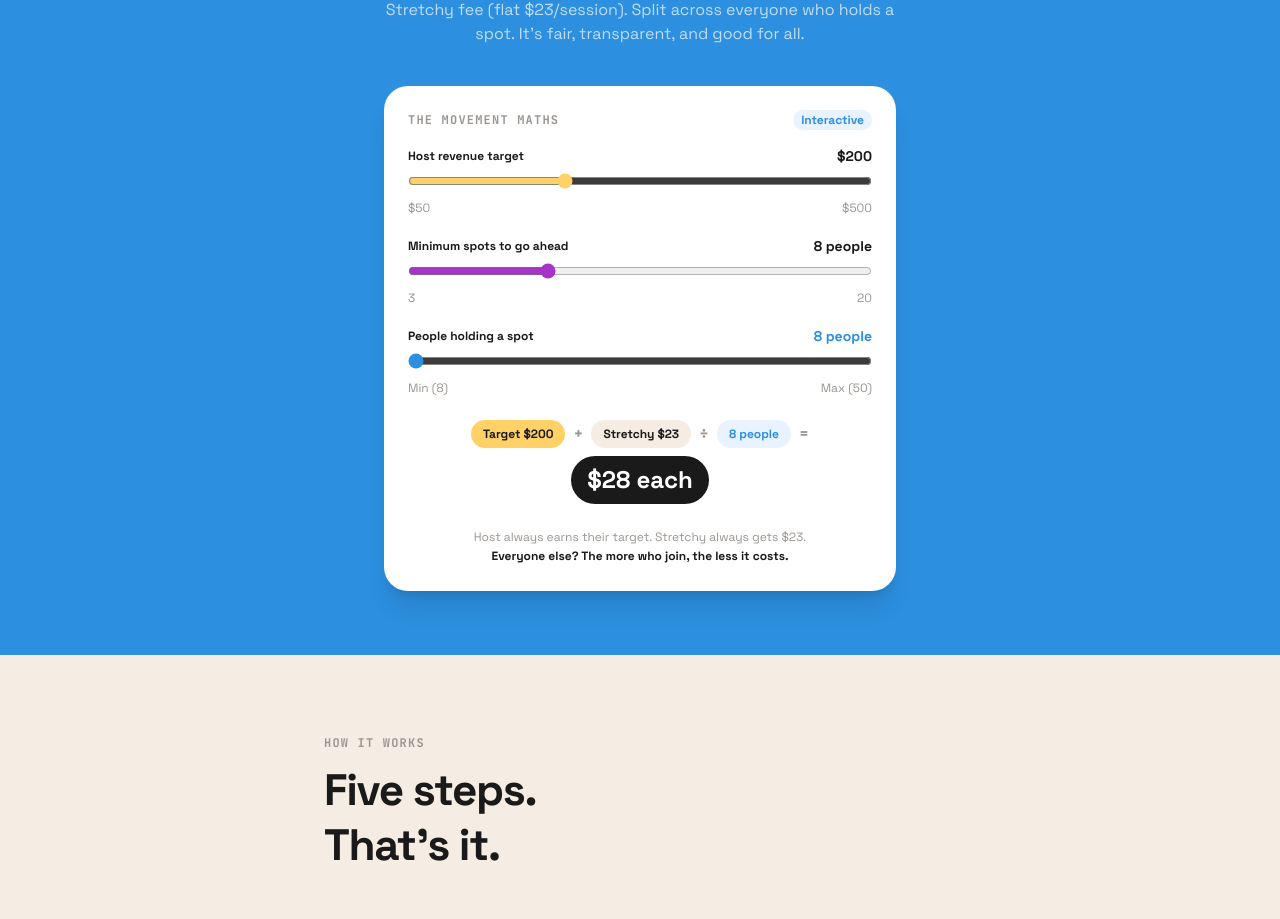
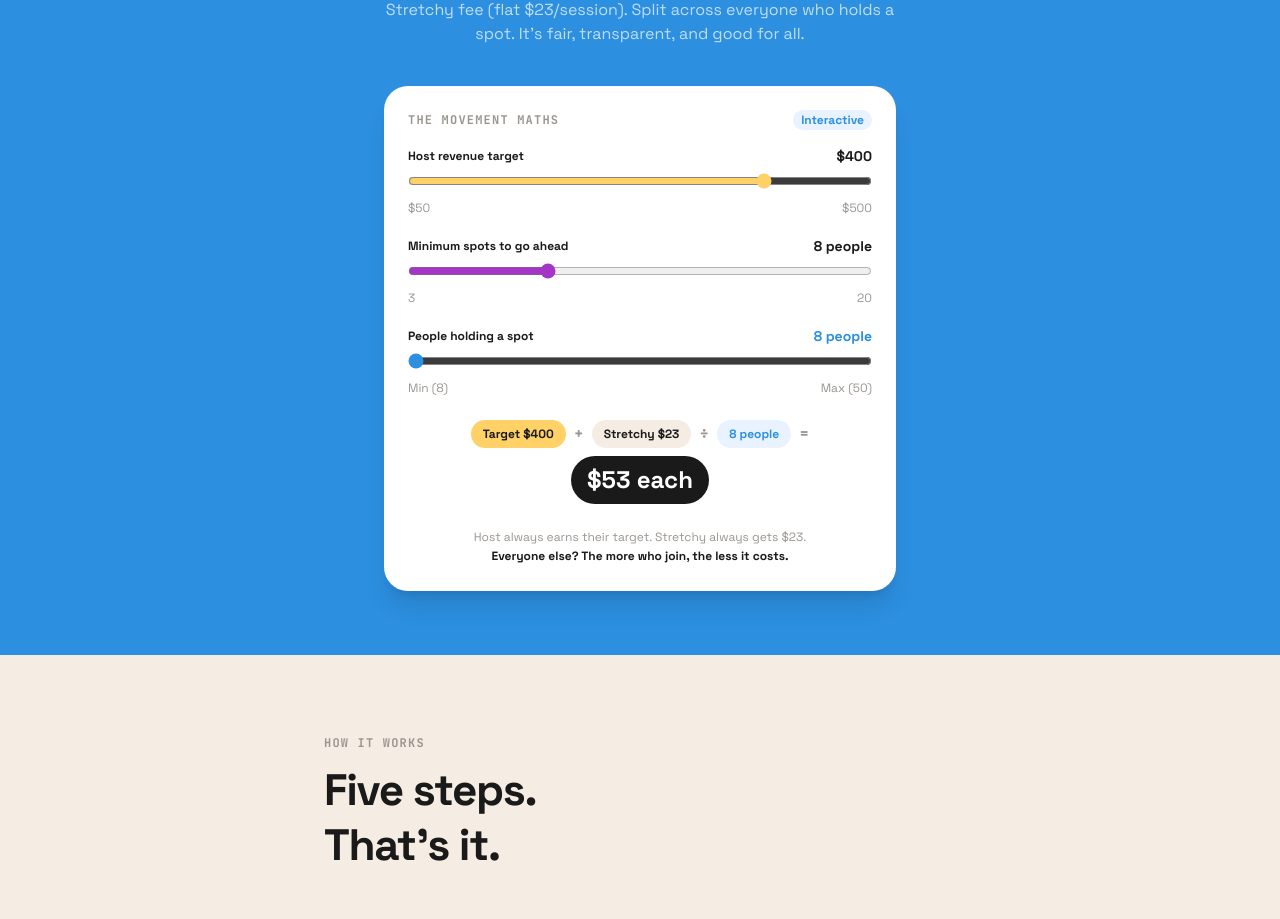
Before and after one commit to kimberley-stretchy/stretchy-app, a Next.js app: page / in a window 1280 px wide. Shown: the part 1191-2110 px from the top of the page. Built offline with nearby package versions, Linux system fonts and the light colour scheme; no server answers.

Commit message:
fix: pricing demo default target 00

```diff
--- a/app/page.tsx
+++ b/app/page.tsx
@@ -53,7 +53,7 @@
 
 // ─── PRICING VISUALISER ────────────────────────────────────────────────────────
 function PricingVisualiser() {
-  const [target, setTarget] = useState(200);
+  const [target, setTarget] = useState(400);
   const [minSpots, setMinSpots] = useState(8);
   const [spots, setSpots] = useState(8);
   const FEE = 23;
```
